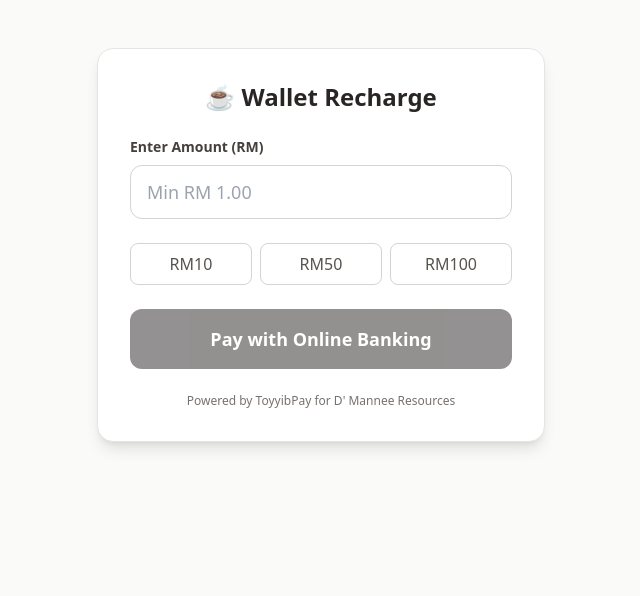
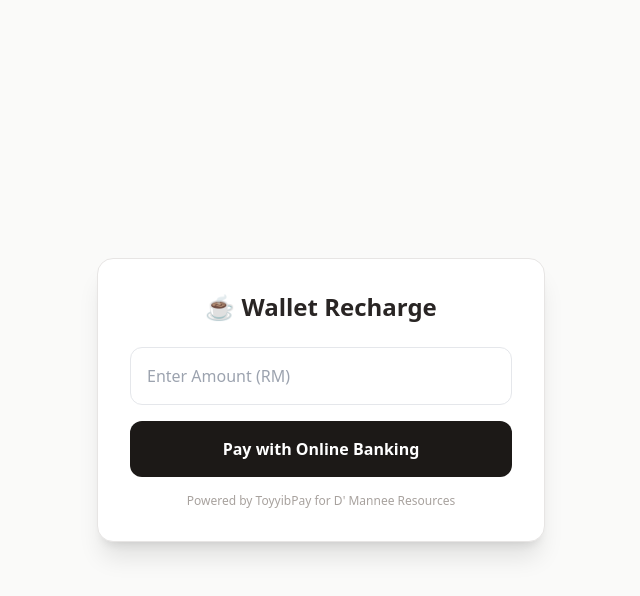
Before and after one commit to endunvyrantinie/up, a Next.js app: page /recharge in a window 1280 px wide. Shown: the top 596 px of the page, without its empty margins (319-959 px from the left). Built offline with nearby package versions, Linux system fonts and the light colour scheme.

Commit message:
fix: restore recharge page UI and connect to toyyibpay

```diff
--- a/app/recharge/page.tsx
+++ b/app/recharge/page.tsx
@@ -1,100 +1,71 @@
 'use client';
 
 import { useState } from 'react';
-import { useRouter } from 'next/navigation';
 
 export default function RechargePage() {
   const [amount, setAmount] = useState('');
   const [loading, setLoading] = useState(false);
-  const [error, setError] = useState('');
+  const [message, setMessage] = useState({ type: '', text: '' });
 
-  const handleRecharge = async (e: React.FormEvent) => {
+  const handlePay = async (e: React.FormEvent) => {
     e.preventDefault();
     setLoading(true);
-    setError('');
+    setMessage({ type: '', text: '' });
 
     try {
-      // This calls the ToyyibPay API we set up at /api/recharge
       const res = await fetch('/api/recharge', {
         method: 'POST',
         headers: { 'Content-Type': 'application/json' },
         body: JSON.stringify({
           amount: parseFloat(amount),
-          // In a real app, replace these with real user data from your Auth state
-          email: 'customer@dmannee.com',
-          name: 'D Mannee User',
-          phone: '0123456789'
+          email: 'user@dmannee.com', // Replace with real user email later
+          name: 'D Mannee User'
         }),
       });
 
       const data = await res.json();
 
       if (data.url) {
-        // Redirect the user to the ToyyibPay Payment Portal
-        window.location.href = data.url;
+        window.location.href = data.url; // Redirect to ToyyibPay
       } else {
-        setError(data.error || 'Failed to generate payment link');
+        setMessage({ type: 'error', text: data.error || 'Payment failed to start' });
       }
     } catch (err) {
-      setError('Connection error. Please check your internet.');
+      setMessage({ type: 'error', text: 'System error. Check your connection.' });
     } finally {
       setLoading(false);
     }
   };
 
   return (
-    <div className="min-h-screen bg-stone-50 py-12 px-4">
-      <div className="max-w-md mx-auto bg-white rounded-2xl shadow-lg p-8 border border-stone-200">
-        <h1 className="text-2xl font-bold text-stone-800 mb-6 text-center">☕ Wallet Recharge</h1>
+    <div className="min-h-screen flex items-center justify-center bg-stone-50 p-4">
+      <div className="bg-white p-8 rounded-2xl shadow-xl w-full max-w-md border border-stone-200">
+        <h2 className="text-2xl font-bold text-center mb-6 text-stone-800">☕ Wallet Recharge</h2>
 
-        {error && (
-          <div className="mb-4 p-3 bg-red-50 text-red-700 rounded-lg text-sm border border-red-100">
-            ⚠️ {error}
+        {message.text && (
+          <div className={`p-3 mb-4 rounded-lg text-sm ${message.type === 'error' ? 'bg-red-50 text-red-700' : 'bg-green-50 text-green-700'}`}>
+            {message.type === 'error' ? '⚠️' : '✅'} {message.text}
           </div>
         )}
 
-        <form onSubmit={handleRecharge} className="space-y-6">
-          <div>
-            <label className="block text-sm font-semibold text-stone-700 mb-2">
-              Enter Amount (RM)
-            </label>
+        <form onSubmit={handlePay} className="space-y-4">
           <input
             type="number"
+            placeholder="Enter Amount (RM)"
             value={amount}
             onChange={(e) => setAmount(e.target.value)}
-              placeholder="Min RM 1.00"
+            className="w-full p-4 border rounded-xl outline-none focus:ring-2 focus:ring-stone-400"
             required
-              min="1"
-              step="0.01"
-              className="w-full px-4 py-3 border border-stone-300 rounded-xl focus:ring-2 focus:ring-coffee-500 outline-none text-lg"
           />
-          </div>
-
-          <div className="grid grid-cols-3 gap-2">
-            {[10, 50, 100].map((val) => (
-              <button
-                type="button"
-                key={val}
-                onClick={() => setAmount(val.toString())}
-                className="py-2 border border-stone-300 rounded-lg hover:bg-stone-50 transition text-stone-600"
-              >
-                RM{val}
-              </button>
-            ))}
-          </div>
-
           <button
             type="submit"
-            disabled={loading || !amount}
-            className="w-full bg-stone-800 text-white py-4 rounded-xl font-bold text-lg hover:bg-stone-900 transition disabled:opacity-50"
+            disabled={loading}
+            className="w-full bg-stone-900 text-white p-4 rounded-xl font-bold hover:bg-stone-800 disabled:opacity-50 transition"
           >
-            {loading ? 'Redirecting to Bank...' : 'Pay with Online Banking'}
+            {loading ? 'Processing...' : 'Pay with Online Banking'}
           </button>
         </form>
-
-        <p className="mt-6 text-center text-xs text-stone-500">
-          Powered by ToyyibPay for D' Mannee Resources
-        </p>
+        <p className="text-center text-xs text-stone-400 mt-4">Powered by ToyyibPay for D' Mannee Resources</p>
       </div>
     </div>
   );
```
Lines whose indentation alone changed are shown as unchanged.
